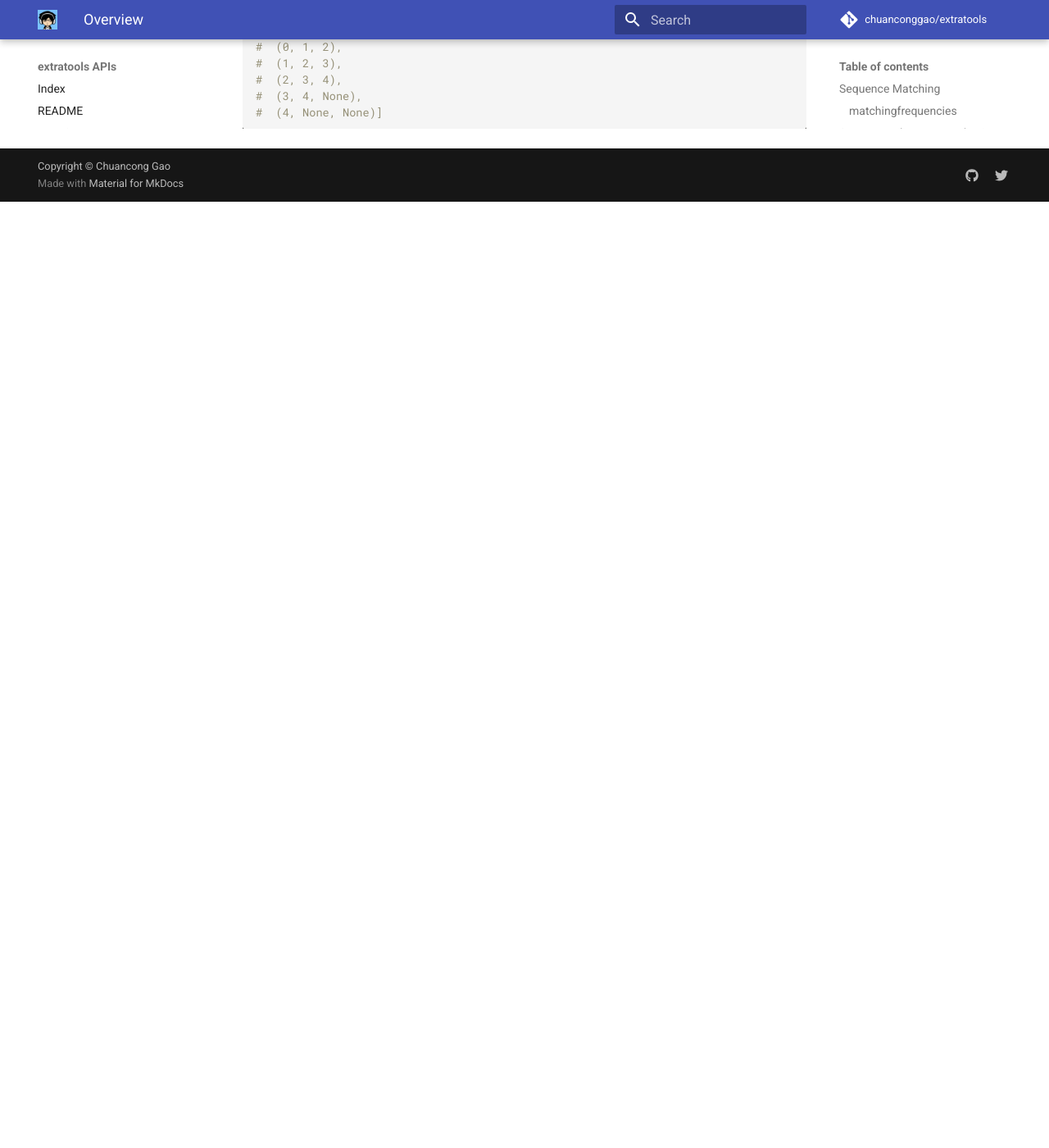
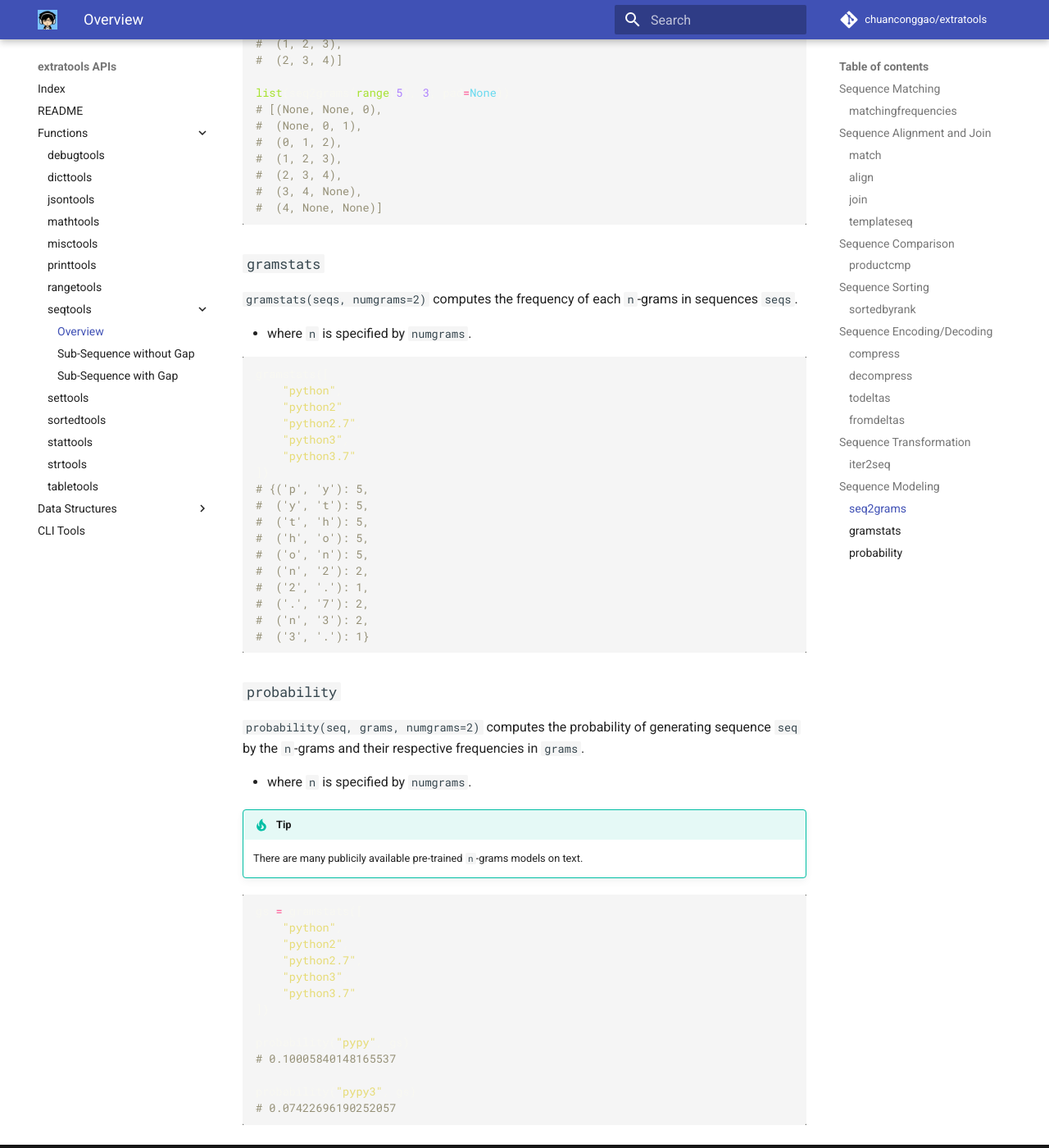
Before and after one commit to chuanconggao/extratools, an MkDocs documentation site: the page built from docs/functions/seqtools.md, in a window 1280 px wide and 1400 px high, scrolled down 7829 px. Shown: the whole window at 82% size. Built offline with MkDocs 1.6.1 and Material for MkDocs 9.7.7, drawn with Linux system fonts in a browser that asks for light colours; comment, search, counter and statistics services are not loaded; old or Windows-style settings are respelled for this version of MkDocs; before the commit the page ends 8075 px from its top, so only the background shows below that; some of the changed text lies outside the part shown.

Commit message:
Add gramstats and probability to seqtools

````diff
--- a/docs/functions/seqtools.md
+++ b/docs/functions/seqtools.md
@@ -1,9 +1,9 @@
 [Source](https://github.com/chuanconggao/extratools/blob/master/extratools/seqtools.py)
 
 !!! warning
-    For tools specific to sequence without gap, please go to specific [documentation](seqtools/seqwithoutgap).
+    For tools specific to sub-sequence without gap, please go to specific [documentation](seqtools/seqwithoutgap).
 
-    For tools specific to sequence with gap, please go to specific [documentation](seqtools/seqwithgap).
+    For tools specific to sub-sequence with gap, please go to specific [documentation](seqtools/seqwithgap).
 
 !!! success
     If not explicitly noted, a sequence refers to not only list, tuple, string, or [array](https://docs.python.org/3/library/array.html), but any iterable.
@@ -290,6 +290,10 @@ Tools for transforming sequences.
 !!! tip
     Useful if you need to scan the sequence more than once.
 
+## Sequence Modeling
+
+Tools for modeling sequences.
+
 ### `seq2grams`
 
 `seq2grams(seq, n, pad=no_default)` returns the ordered [`n`-grams](https://en.wikipedia.org/wiki/N-gram) of sequence `seq`.
@@ -311,3 +315,55 @@ list(seq2grams(range(5), 3, pad=None))
 #  (3, 4, None),
 #  (4, None, None)]
 ```
+
+### `gramstats`
+
+`gramstats(seqs, numgrams=2)` computes the frequency of each `n`-grams in sequences `seqs`.
+
+- where `n` is specified by `numgrams`.
+
+``` python
+gramstats([
+    "python",
+    "python2",
+    "python2.7",
+    "python3",
+    "python3.7"
+])
+# {('p', 'y'): 5,
+#  ('y', 't'): 5,
+#  ('t', 'h'): 5,
+#  ('h', 'o'): 5,
+#  ('o', 'n'): 5,
+#  ('n', '2'): 2,
+#  ('2', '.'): 1,
+#  ('.', '7'): 2,
+#  ('n', '3'): 2,
+#  ('3', '.'): 1}
+```
+
+### `probability`
+
+`probability(seq, grams, numgrams=2)` computes the probability of generating sequence `seq` by the `n`-grams and their respective frequencies in `grams`.
+
+- where `n` is specified by `numgrams`.
+
+!!! tip
+    There are many publicily available pre-trained `n`-grams models on text.
+
+``` python
+gs = gramstats([
+    "python",
+    "python2",
+    "python2.7",
+    "python3",
+    "python3.7"
+])
+
+probability("pypy", gs)
+# 0.10005840148165537
+
+probability("pypy3", gs)
+# 0.07422696190252057
+
+```
--- a/mkdocs.yml
+++ b/mkdocs.yml
@@ -51,8 +51,8 @@ pages:
         - rangetools: functions/rangetools.md
         - seqtools:
             - Overview: functions/seqtools.md
-            - Sequence without Gap: functions/seqtools/seqwithoutgap.md
-            - Sequence with Gap: functions/seqtools/seqwithgap.md
+            - Sub-Sequence without Gap: functions/seqtools/seqwithoutgap.md
+            - Sub-Sequence with Gap: functions/seqtools/seqwithgap.md
         - settools: functions/settools.md
         - sortedtools: functions/sortedtools.md
         - stattools: functions/stattools.md
````
Also changed, not shown: docs/functions/strtools.md (+4 -0 lines), 2 other files.
